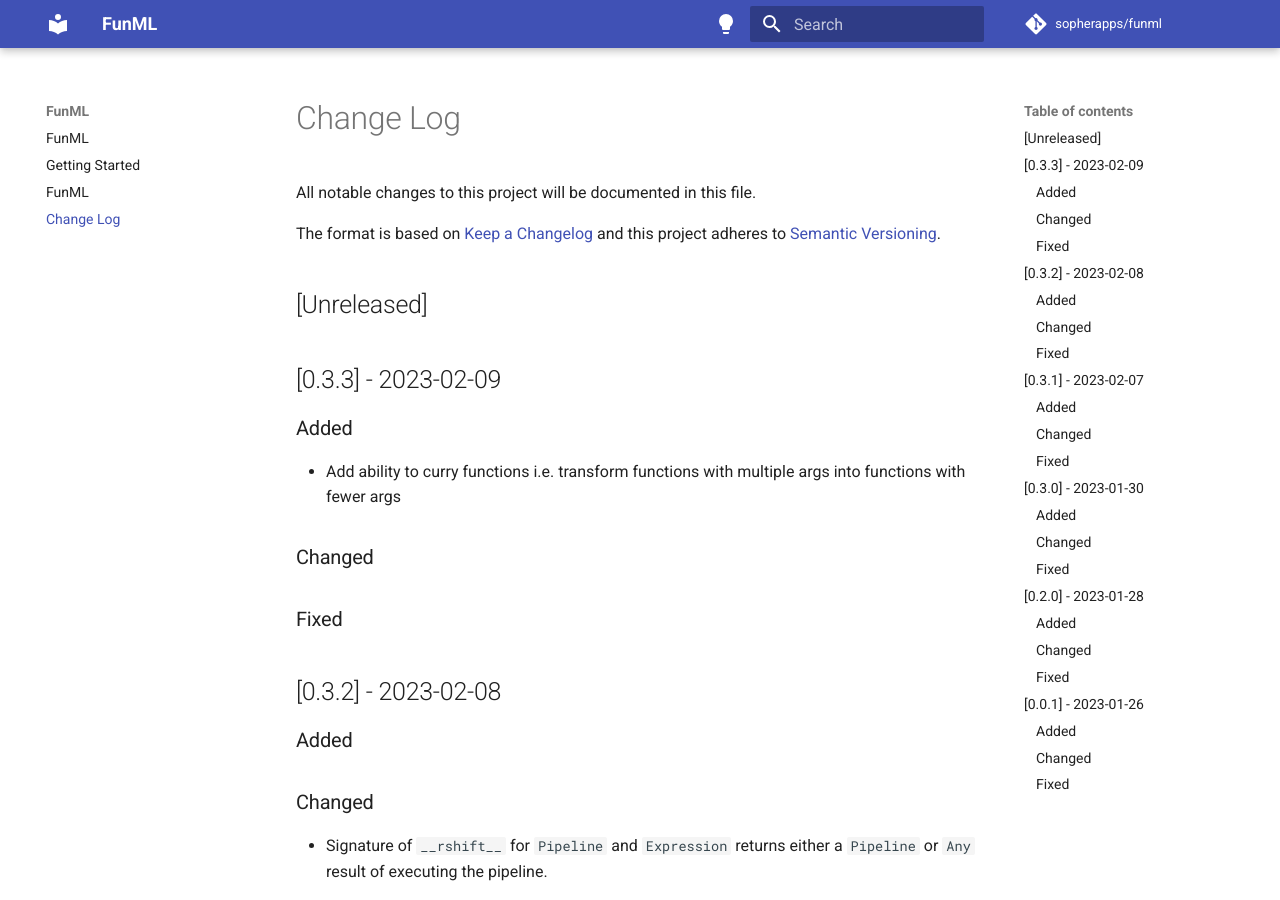
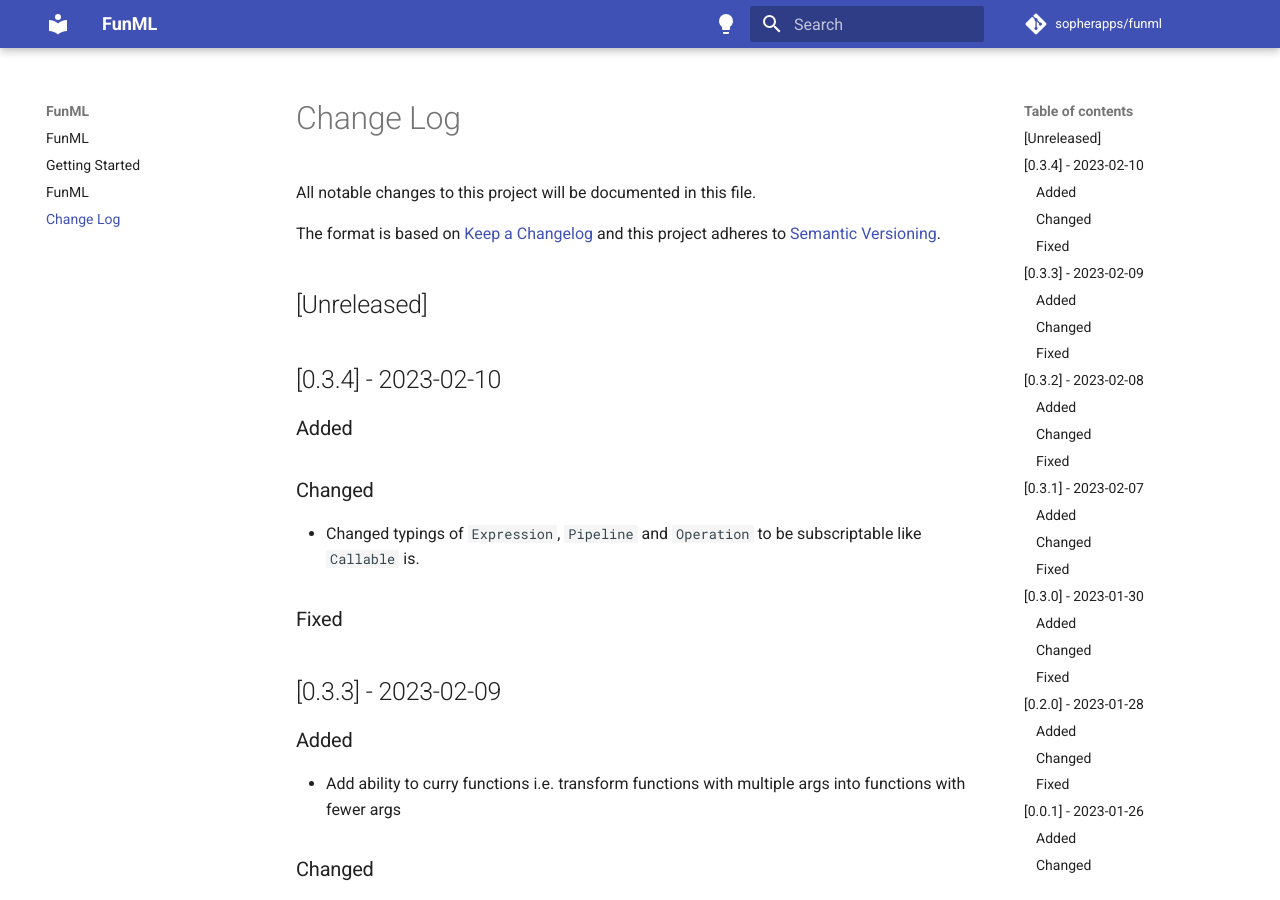
Before and after one commit to sopherapps/funml, an MkDocs documentation site: the page built from docs/change-log.md, in a window 1280 px wide and 900 px high. Built offline with MkDocs 1.6.1 and Material for MkDocs 9.7.7, drawn with Linux system fonts in a browser that asks for light colours; comment, search, counter and statistics services are not loaded.

Commit message:
Bump to v0.3.4

```diff
--- a/docs/change-log.md
+++ b/docs/change-log.md
@@ -6,6 +6,16 @@ The format is based on [Keep a Changelog](http://keepachangelog.com/)
 and this project adheres to [Semantic Versioning](http://semver.org/).
 
 ## [Unreleased]
+
+## [0.3.4] - 2023-02-10
+
+### Added
+
+### Changed
+
+- Changed typings of `Expression`, `Pipeline` and `Operation` to be subscriptable like `Callable` is.
+
+### Fixed
 
 ## [0.3.3] - 2023-02-09
 
--- a/pyproject.toml
+++ b/pyproject.toml
@@ -1,6 +1,6 @@
 [tool.poetry]
 name = "funml"
-version = "0.3.3"
+version = "0.3.4"
 description = "A collection of utilities to help write python as though it were an ML-kind of functional language like OCaml"
 authors = ["Martin <team.sopherapps@gmail.com>"]
 readme = "README.md"
```
Also changed, not shown: CHANGELOG.md (+10 -0 lines).
